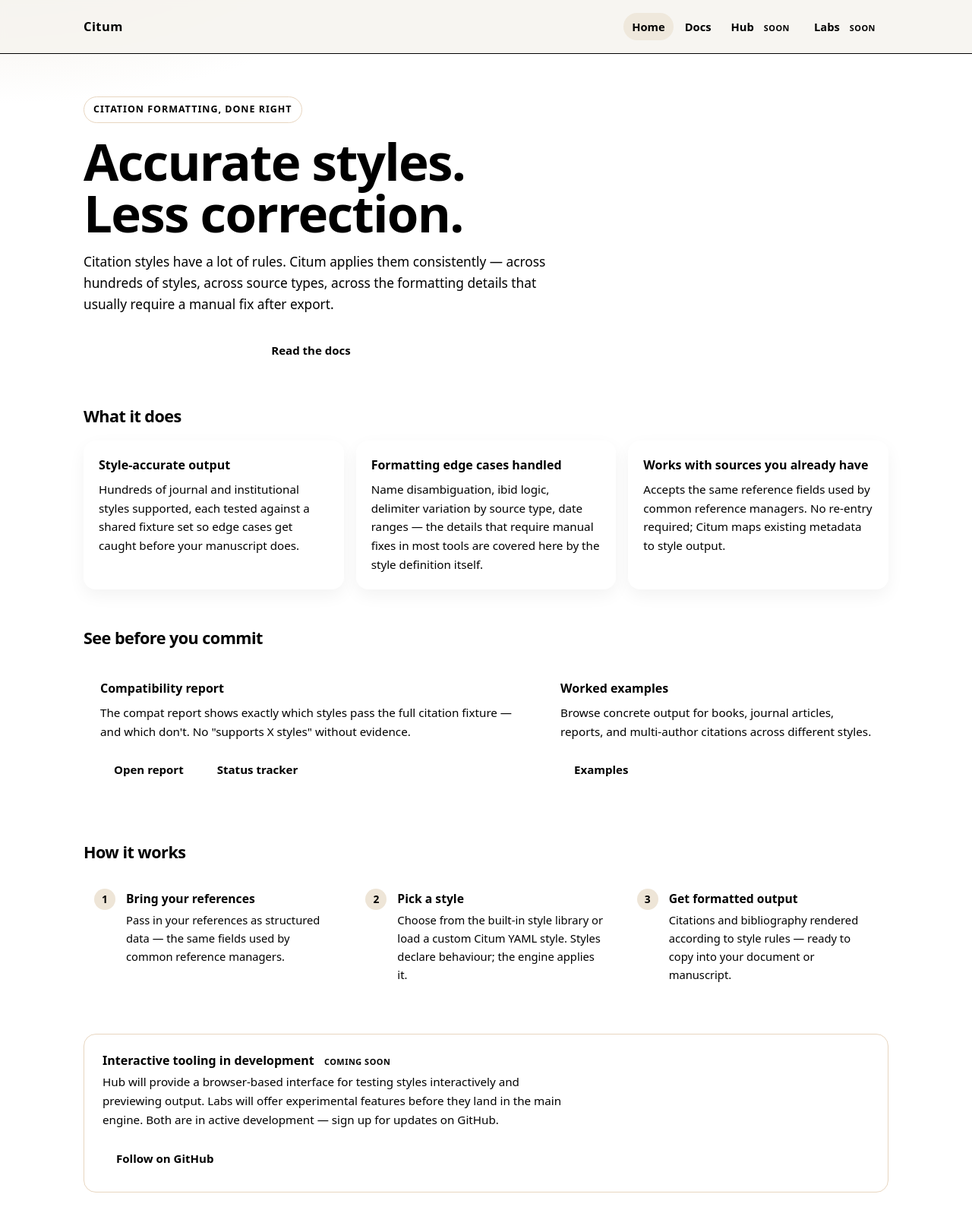
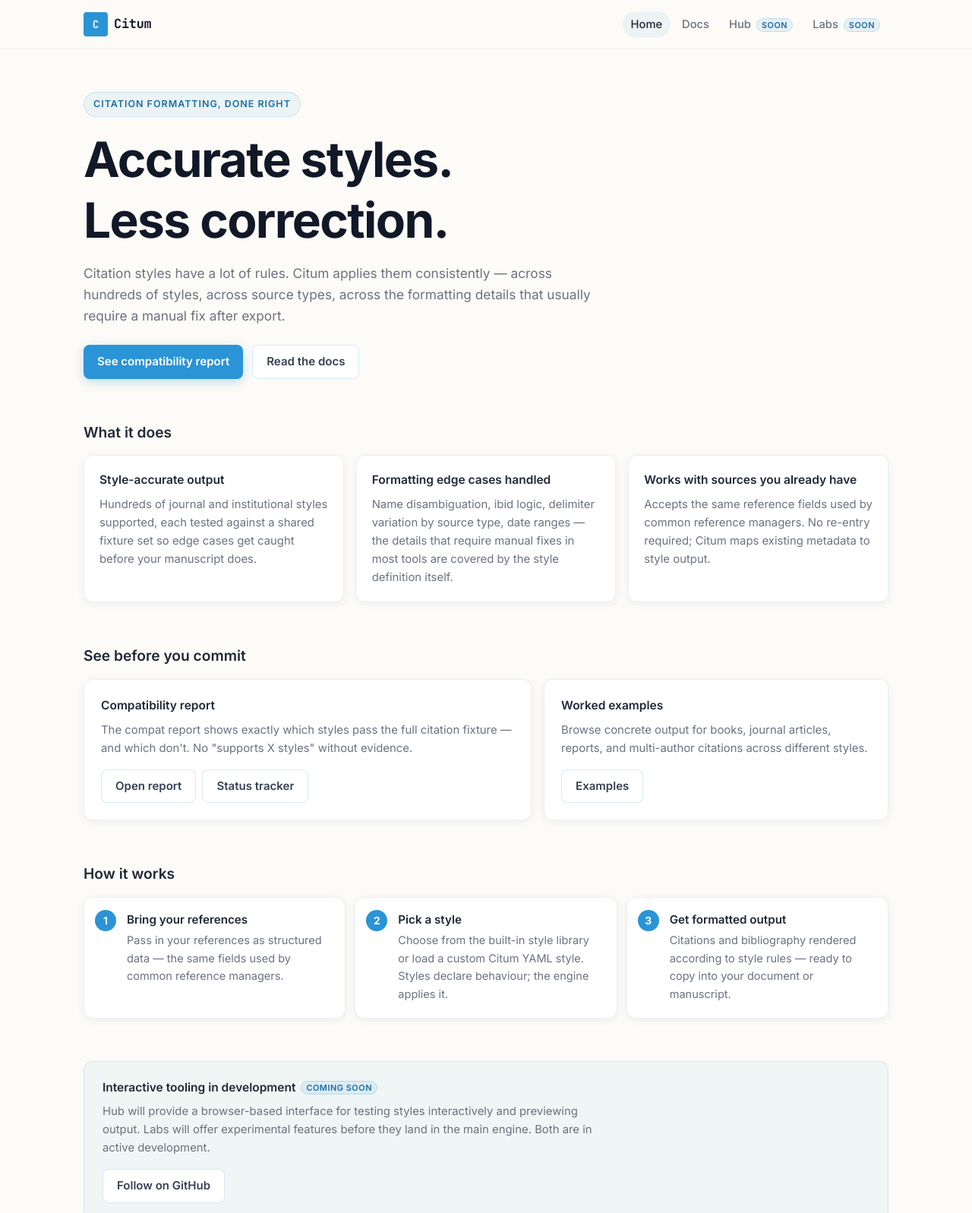
Before and after one commit to citum/citum-org, a plain HTML site: page docs/index.html in a window 1280 px wide. Shown: the top 1597 px of the page at 76% size. Drawn offline with nearby package versions, Linux system fonts and the light colour scheme.

Commit message:
feat(web): unify theme with docs site
Inter + JetBrains Mono, #2a94d6 blue brand, cream background.
Add brand mark (blue square + mono wordmark). Remove section bands.
soon badges on Hub/Labs; correct aria-current on home.

```diff
--- a/docs/index.html
+++ b/docs/index.html
@@ -6,201 +6,152 @@
   <title>Citum</title>
   <meta name="description" content="Citum formats citations accurately across hundreds of academic styles, so you spend less time fixing output and more time writing.">
   <script src="https://cdn.tailwindcss.com"></script>
+  <link href="https://fonts.googleapis.com/css2?family=Inter:wght@300;400;500;600;700&family=JetBrains+Mono:wght@400;500;700&display=swap" rel="stylesheet">
   <style type="text/tailwindcss">
-    /* ─────────────────────────────────────────────────────────────
-       THEME A — Warm terracotta (active)
-       Newsreader serif headings · Work Sans body
-    ───────────────────────────────────────────────────────────── */
-    @theme {
-      --color-bg:        #f6f4ef;
-      --color-paper:     #fffdf8;
-      --color-ink:       #1b1a18;
-      --color-muted:     #58544e;
-      --color-line:      #d8d1c4;
-      --color-brand:     #b4472a;
-      --color-brand-dk:  #8f2f16;
-      --color-soft:      #f3e5d7;
-      --color-soft2:     #eceff5;
-      --color-ring:      rgba(180,71,42,0.22);
-      --font-sans:       "Work Sans", "Segoe UI", sans-serif;
-      --font-serif:      "Newsreader", Georgia, serif;
+    body {
+      font-family: 'Inter', sans-serif;
+      background-color: #fdfbf7;
+      color: #374151;
     }
-
-    /* ─────────────────────────────────────────────────────────────
-       THEME B — Cool teal (matches hub/labs) — swap: comment A,
-       uncomment B, reload.
-    ───────────────────────────────────────────────────────────── */
-    /*
-    @theme {
-      --color-bg:        #f0f4f4;
-      --color-paper:     #ffffff;
-      --color-ink:       #0f172a;
-      --color-muted:     #475569;
-      --color-line:      #cbd5e1;
-      --color-brand:     #0f766e;
-      --color-brand-dk:  #0d5f58;
-      --color-soft:      #ccfbf1;
-      --color-soft2:     #e0f2fe;
-      --color-ring:      rgba(15,118,110,0.22);
-      --font-sans:       "Lexend", "Inter", system-ui, sans-serif;
-      --font-serif:      "Lexend", system-ui, sans-serif;
+    .glass-nav {
+      background: rgba(253,251,247,0.85);
+      backdrop-filter: blur(12px);
+      border-bottom: 1px solid rgba(42,148,214,0.12);
     }
-    */
-
-    @import url("https://fonts.googleapis.com/css2?family=Newsreader:opsz,wght@6..72,500;6..72,700&family=Work+Sans:wght@400;500;600;700&display=swap");
-
-    body {
-      font-family: var(--font-sans);
-      background-color: var(--color-bg);
-      color: var(--color-ink);
-      background-image:
-        radial-gradient(900px 460px at 0% -8%, #ece6db 0%, transparent 64%),
-        radial-gradient(820px 420px at 102% -15%, #e7ebf4 0%, transparent 62%);
-    }
-
-    h1, .serif { font-family: var(--font-serif); }
-
     .nav-link {
-      color: var(--color-muted);
-      font-weight: 600;
+      color: #6b7280;
+      font-weight: 500;
       font-size: 0.92rem;
-      padding: 7px 11px;
+      padding: 6px 11px;
       border-radius: 9999px;
       text-decoration: none;
       white-space: nowrap;
     }
     .nav-link:hover, .nav-link[aria-current="page"] {
-      color: var(--color-ink);
-      background: #efe8dc;
+      color: #1f2937;
+      background: rgba(42,148,214,0.08);
     }
     .soon {
       font-size: 0.68rem;
-      font-weight: 700;
+      font-weight: 600;
       letter-spacing: 0.05em;
       text-transform: uppercase;
-      background: var(--color-soft);
-      color: var(--color-brand-dk);
-      border: 1px solid var(--color-line);
+      background: rgba(42,148,214,0.10);
+      color: #1a6fa3;
+      border: 1px solid rgba(42,148,214,0.20);
       border-radius: 9999px;
       padding: 1px 6px;
       vertical-align: middle;
       margin-left: 3px;
     }
-
     .kicker {
       display: inline-block;
       font-size: 0.78rem;
       letter-spacing: 0.08em;
       text-transform: uppercase;
-      color: var(--color-brand-dk);
-      background: var(--color-soft);
-      border: 1px solid #e8d6c0;
+      color: #1a6fa3;
+      background: rgba(42,148,214,0.08);
+      border: 1px solid rgba(42,148,214,0.18);
       border-radius: 9999px;
-      padding: 7px 12px;
-      font-weight: 700;
+      padding: 6px 12px;
+      font-weight: 600;
     }
-
     .btn-primary {
       display: inline-flex;
       align-items: center;
-      justify-content: center;
-      font-weight: 700;
-      border-radius: 12px;
-      padding: 11px 18px;
+      font-weight: 600;
+      border-radius: 8px;
+      padding: 10px 18px;
       font-size: 0.94rem;
       color: #fff;
-      background: linear-gradient(130deg, var(--color-brand), var(--color-brand-dk));
-      box-shadow: 0 10px 24px var(--color-ring);
+      background: #2a94d6;
+      box-shadow: 0 4px 14px rgba(42,148,214,0.30);
       text-decoration: none;
     }
     .btn-secondary {
       display: inline-flex;
       align-items: center;
-      justify-content: center;
-      font-weight: 700;
-      border-radius: 12px;
-      padding: 11px 18px;
+      font-weight: 600;
+      border-radius: 8px;
+      padding: 10px 18px;
       font-size: 0.94rem;
-      color: var(--color-ink);
-      background: var(--color-paper);
-      border: 1px solid var(--color-line);
+      color: #374151;
+      background: #ffffff;
+      border: 1px solid rgba(42,148,214,0.20);
       text-decoration: none;
     }
     .btn-ghost {
       display: inline-flex;
       align-items: center;
-      justify-content: center;
-      font-weight: 700;
-      border-radius: 12px;
-      padding: 11px 18px;
+      font-weight: 600;
+      border-radius: 8px;
+      padding: 10px 18px;
       font-size: 0.94rem;
-      color: #f9f3eb;
+      color: #fff;
       background: transparent;
-      border: 1px solid #8a7262;
+      border: 1px solid rgba(255,255,255,0.35);
       text-decoration: none;
     }
-
     .card {
-      background: var(--color-paper);
-      border: 1px solid var(--color-line);
-      border-radius: 16px;
+      background: #ffffff;
+      border: 1px solid rgba(42,148,214,0.12);
+      border-radius: 12px;
       padding: 20px;
-      box-shadow: 0 8px 22px rgba(26,24,22,0.05);
+      box-shadow: 0 2px 12px rgba(0,0,0,0.06);
     }
-    .card p { color: var(--color-muted); }
-
+    .card p, .panel p, .step p { color: #6b7280; }
+    .panel {
+      background: #ffffff;
+      border: 1px solid rgba(42,148,214,0.12);
+      border-radius: 12px;
+      padding: 22px;
+      box-shadow: 0 2px 12px rgba(0,0,0,0.06);
+    }
     .step {
       position: relative;
-      background: var(--color-paper);
-      border: 1px solid var(--color-line);
-      border-radius: 16px;
+      background: #ffffff;
+      border: 1px solid rgba(42,148,214,0.12);
+      border-radius: 12px;
       padding: 18px 18px 18px 56px;
+      box-shadow: 0 2px 12px rgba(0,0,0,0.06);
     }
     .step-num {
       position: absolute;
       left: 14px; top: 16px;
       width: 28px; height: 28px;
       border-radius: 9999px;
-      background: #eee5d7;
-      color: var(--color-brand-dk);
-      font-weight: 800;
+      background: #2a94d6;
+      color: #fff;
+      font-weight: 700;
       font-size: 0.86rem;
       display: grid;
       place-items: center;
     }
-    .step p { color: var(--color-muted); }
-
-    .panel {
-      background: var(--color-paper);
-      border: 1px solid var(--color-line);
-      border-radius: 16px;
-      padding: 22px;
-    }
-    .panel p { color: var(--color-muted); }
-
     .callout {
-      background: var(--color-soft);
-      border: 1px solid #e8d6c0;
-      border-radius: 16px;
+      background: rgba(42,148,214,0.06);
+      border: 1px solid rgba(42,148,214,0.15);
+      border-radius: 12px;
       padding: 22px 24px;
     }
-
     .dark-cta {
-      background: linear-gradient(125deg, #2d2621, #46352b);
-      color: #f9f3eb;
-      border-radius: 18px;
+      background: #1e3a5f;
+      color: #f0f7ff;
+      border-radius: 12px;
       padding: 28px;
-      border: 1px solid #5f4c3f;
     }
-    .dark-cta p { color: #e9ded1; }
+    .dark-cta p { color: #bdd5ea; }
   </style>
 </head>
 <body class="min-h-screen">
 
-  <!-- Nav -->
-  <header class="sticky top-0 z-10 backdrop-blur-sm border-b" style="background:rgba(246,244,239,0.88);border-color:var(--color-line)">
-    <div class="mx-auto max-w-[1100px] px-5 flex items-center justify-between gap-3 flex-wrap py-2 min-h-[70px]">
-      <a href="https://citum.org" class="font-bold text-[1.03rem] tracking-wide no-underline" style="color:var(--color-ink)">Citum</a>
+  <header class="glass-nav sticky top-0 z-10">
+    <div class="mx-auto max-w-[1100px] px-5 flex items-center justify-between gap-3 flex-wrap py-2 min-h-[64px]">
+      <a href="https://citum.org" class="flex items-center gap-2 no-underline group">
+          <div class="w-8 h-8 rounded flex items-center justify-center shrink-0" style="background:#2a94d6">
+            <span class="text-white font-bold text-sm" style="font-family:'JetBrains Mono',monospace">C</span>
+          </div>
+          <span class="font-bold text-gray-900" style="font-family:'JetBrains Mono',monospace;font-size:1.05rem;letter-spacing:-0.01em">Citum</span>
+        </a>
       <nav class="flex gap-1 flex-wrap justify-end" aria-label="Global">
         <a class="nav-link" href="https://citum.org" aria-current="page">Home</a>
         <a class="nav-link" href="https://docs.citum.org">Docs</a>
@@ -214,10 +165,10 @@
 
     <!-- Hero -->
     <span class="kicker">Citation formatting, done right</span>
-    <h1 class="serif mt-4 mb-0 font-bold leading-[1.02] tracking-tight" style="font-size:clamp(2.2rem,6.5vw,4.2rem);max-width:16ch">
+    <h1 class="mt-4 mb-0 font-bold leading-tight tracking-tight text-gray-900" style="font-size:clamp(2.2rem,6.5vw,4rem);max-width:16ch">
       Accurate styles.<br>Less correction.
     </h1>
-    <p class="mt-4 text-[1.08rem] leading-relaxed max-w-[66ch]" style="color:var(--color-muted)">
+    <p class="mt-4 text-[1.08rem] leading-relaxed max-w-[64ch] text-gray-500">
       Citation styles have a lot of rules. Citum applies them consistently — across hundreds of styles, across source types, across the formatting details that usually require a manual fix after export.
     </p>
     <div class="flex flex-wrap gap-3 mt-6">
@@ -226,24 +177,24 @@
     </div>
 
     <!-- What it does -->
-    <section class="mt-12" aria-label="What Citum does">
-      <h2 class="text-[1.35rem] font-semibold mb-4 tracking-tight" style="color:var(--color-ink)">What it does</h2>
+    <section class="mt-14" aria-label="What Citum does">
+      <h2 class="text-[1.2rem] font-semibold mb-4 text-gray-800">What it does</h2>
       <div class="grid gap-4" style="grid-template-columns:repeat(auto-fit,minmax(240px,1fr))">
         <article class="card">
-          <h3 class="font-semibold text-[1rem] mb-2">Style-accurate output</h3>
-          <p class="text-[0.95rem] leading-relaxed">
+          <h3 class="font-semibold text-[0.97rem] mb-2 text-gray-800">Style-accurate output</h3>
+          <p class="text-[0.93rem] leading-relaxed">
             Hundreds of journal and institutional styles supported, each tested against a shared fixture set so edge cases get caught before your manuscript does.
           </p>
         </article>
         <article class="card">
-          <h3 class="font-semibold text-[1rem] mb-2">Formatting edge cases handled</h3>
-          <p class="text-[0.95rem] leading-relaxed">
-            Name disambiguation, ibid logic, delimiter variation by source type, date ranges — the details that require manual fixes in most tools are covered here by the style definition itself.
+          <h3 class="font-semibold text-[0.97rem] mb-2 text-gray-800">Formatting edge cases handled</h3>
+          <p class="text-[0.93rem] leading-relaxed">
+            Name disambiguation, ibid logic, delimiter variation by source type, date ranges — the details that require manual fixes in most tools are covered by the style definition itself.
           </p>
         </article>
         <article class="card">
-          <h3 class="font-semibold text-[1rem] mb-2">Works with sources you already have</h3>
-          <p class="text-[0.95rem] leading-relaxed">
+          <h3 class="font-semibold text-[0.97rem] mb-2 text-gray-800">Works with sources you already have</h3>
+          <p class="text-[0.93rem] leading-relaxed">
             Accepts the same reference fields used by common reference managers. No re-entry required; Citum maps existing metadata to style output.
           </p>
         </article>
@@ -251,12 +202,12 @@
     </section>
 
     <!-- See before you commit -->
-    <section class="mt-12" aria-label="Transparency and current state">
-      <h2 class="text-[1.35rem] font-semibold mb-4 tracking-tight" style="color:var(--color-ink)">See before you commit</h2>
+    <section class="mt-14" aria-label="Transparency and current state">
+      <h2 class="text-[1.2rem] font-semibold mb-4 text-gray-800">See before you commit</h2>
       <div class="grid gap-4" style="grid-template-columns:1.3fr 1fr">
         <article class="panel">
-          <h3 class="font-semibold text-[1rem] mb-2">Compatibility report</h3>
-          <p class="text-[0.95rem] leading-relaxed mb-4">
+          <h3 class="font-semibold text-[0.97rem] mb-2 text-gray-800">Compatibility report</h3>
+          <p class="text-[0.93rem] leading-relaxed mb-4">
             The compat report shows exactly which styles pass the full citation fixture — and which don't. No "supports X styles" without evidence.
           </p>
           <div class="flex flex-wrap gap-2">
@@ -264,9 +215,9 @@
             <a class="btn-secondary" href="https://docs.citum.org/TIER_STATUS.md">Status tracker</a>
           </div>
         </article>
-        <article class="panel" style="background:linear-gradient(180deg,var(--color-paper),#f6f8fc)">
-          <h3 class="font-semibold text-[1rem] mb-2">Worked examples</h3>
-          <p class="text-[0.95rem] leading-relaxed mb-4">
+        <article class="panel">
+          <h3 class="font-semibold text-[0.97rem] mb-2 text-gray-800">Worked examples</h3>
+          <p class="text-[0.93rem] leading-relaxed mb-4">
             Browse concrete output for books, journal articles, reports, and multi-author citations across different styles.
           </p>
           <div class="flex flex-wrap gap-2">
@@ -277,33 +228,33 @@
     </section>
 
     <!-- How it works -->
-    <section class="mt-12" aria-label="How citation processing works">
-      <h2 class="text-[1.35rem] font-semibold mb-4 tracking-tight" style="color:var(--color-ink)">How it works</h2>
-      <div class="grid gap-3" style="grid-template-columns:repeat(auto-fit,minmax(230px,1fr));counter-reset:step">
+    <section class="mt-14" aria-label="How citation processing works">
+      <h2 class="text-[1.2rem] font-semibold mb-4 text-gray-800">How it works</h2>
+      <div class="grid gap-3" style="grid-template-columns:repeat(auto-fit,minmax(230px,1fr))">
         <article class="step">
           <span class="step-num">1</span>
-          <h3 class="font-semibold text-[0.98rem] mb-1">Bring your references</h3>
-          <p class="text-[0.92rem] leading-relaxed">Pass in your references as structured data — the same fields used by common reference managers.</p>
+          <h3 class="font-semibold text-[0.95rem] mb-1 text-gray-800">Bring your references</h3>
+          <p class="text-[0.91rem] leading-relaxed">Pass in your references as structured data — the same fields used by common reference managers.</p>
         </article>
         <article class="step">
           <span class="step-num">2</span>
-          <h3 class="font-semibold text-[0.98rem] mb-1">Pick a style</h3>
-          <p class="text-[0.92rem] leading-relaxed">Choose from the built-in style library or load a custom Citum YAML style. Styles declare behaviour; the engine applies it.</p>
+          <h3 class="font-semibold text-[0.95rem] mb-1 text-gray-800">Pick a style</h3>
+          <p class="text-[0.91rem] leading-relaxed">Choose from the built-in style library or load a custom Citum YAML style. Styles declare behaviour; the engine applies it.</p>
         </article>
         <article class="step">
           <span class="step-num">3</span>
-          <h3 class="font-semibold text-[0.98rem] mb-1">Get formatted output</h3>
-          <p class="text-[0.92rem] leading-relaxed">Citations and bibliography rendered according to style rules — ready to copy into your document or manuscript.</p>
+          <h3 class="font-semibold text-[0.95rem] mb-1 text-gray-800">Get formatted output</h3>
+          <p class="text-[0.91rem] leading-relaxed">Citations and bibliography rendered according to style rules — ready to copy into your document or manuscript.</p>
         </article>
       </div>
     </section>
 
     <!-- Hub / Labs callout -->
-    <section class="mt-12" aria-label="Interactive tooling — coming soon">
+    <section class="mt-14" aria-label="Interactive tooling — coming soon">
       <div class="callout">
-        <h3 class="font-semibold text-[1rem] mb-1" style="color:var(--color-ink)">Interactive tooling in development <span class="soon">coming soon</span></h3>
-        <p class="text-[0.95rem] leading-relaxed max-w-[70ch]" style="color:var(--color-muted)">
-          Hub will provide a browser-based interface for testing styles interactively and previewing output. Labs will offer experimental features before they land in the main engine. Both are in active development — sign up for updates on GitHub.
+        <h3 class="font-semibold text-[0.97rem] mb-1 text-gray-800">Interactive tooling in development <span class="soon">coming soon</span></h3>
+        <p class="text-[0.93rem] leading-relaxed max-w-[70ch] text-gray-500 mt-2">
+          Hub will provide a browser-based interface for testing styles interactively and previewing output. Labs will offer experimental features before they land in the main engine. Both are in active development.
         </p>
         <div class="flex flex-wrap gap-2 mt-4">
           <a class="btn-secondary" href="https://github.com/citum">Follow on GitHub</a>
@@ -312,8 +263,8 @@
     </section>
 
     <!-- Final CTA -->
-    <section class="dark-cta mt-12" aria-label="Call to action">
-      <h2 class="serif font-bold leading-tight" style="font-size:clamp(1.6rem,4vw,2.2rem)">Less time fixing citations.</h2>
+    <section class="dark-cta mt-14" aria-label="Call to action">
+      <h2 class="font-bold leading-tight text-white" style="font-size:clamp(1.5rem,4vw,2rem)">Less time fixing citations.</h2>
       <p class="mt-2 leading-relaxed max-w-[56ch]">Start with the docs and the compatibility report to see where Citum stands for your target styles.</p>
       <div class="flex flex-wrap gap-3 mt-5">
         <a class="btn-primary" href="https://docs.citum.org">Open Docs</a>
@@ -321,11 +272,10 @@
       </div>
     </section>
 
-    <footer class="mt-8 text-[0.82rem]" style="color:#7f776e">
-      Citum — Home &middot; <a href="https://docs.citum.org" style="color:inherit">Docs</a> &middot; Hub (soon) &middot; Labs (soon)
+    <footer class="mt-8 text-[0.82rem] text-gray-400">
+      Citum — Home &middot; <a href="https://docs.citum.org" class="text-gray-400">Docs</a> &middot; Hub (soon) &middot; Labs (soon)
     </footer>
 
   </main>
-
 </body>
 </html>
```
